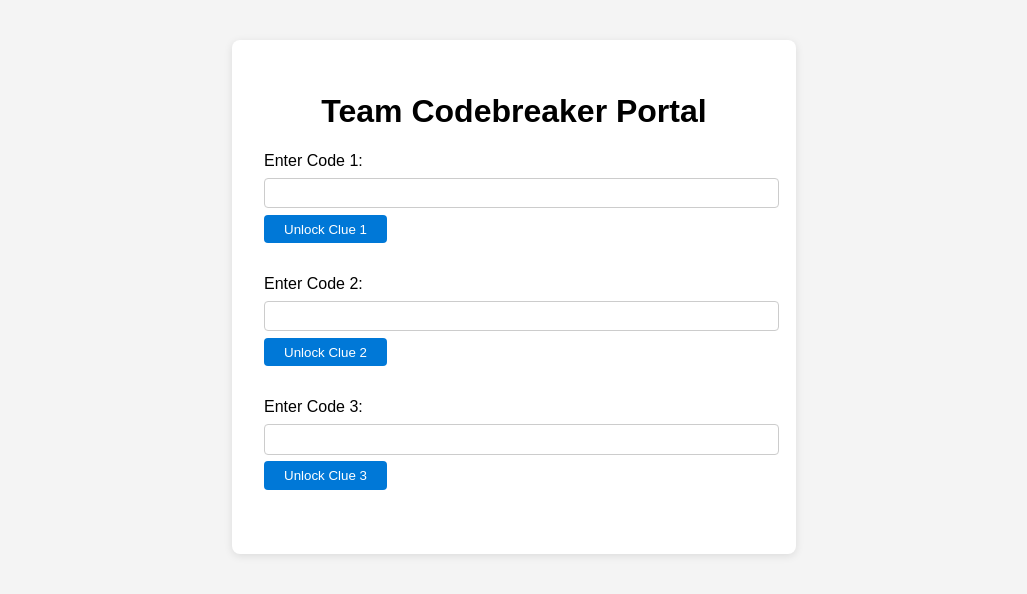
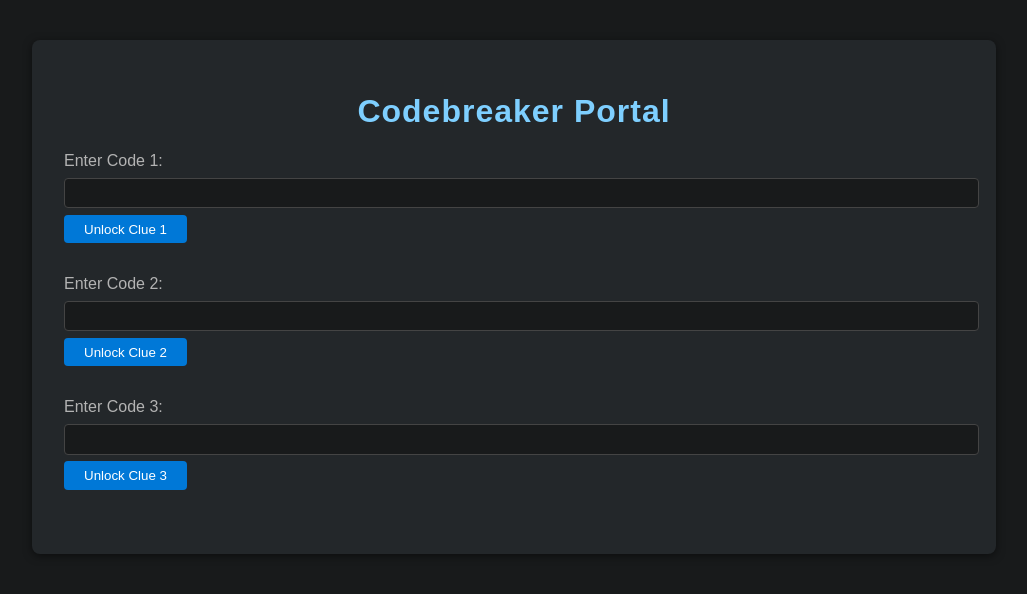
Before and after one commit to mandjevant/mandjevant.github.io, a plain HTML site: page index.html in a window 1280 px wide. Shown: the whole page, without its empty margins (126-1153 px from the left). Drawn offline with Linux system fonts and the light colour scheme.

Commit message:
Pretty html

```diff
--- a/index.html
+++ b/index.html
@@ -3,24 +3,27 @@
   <head>
     <meta charset="UTF-8" />
     <meta name="viewport" content="width=device-width, initial-scale=1.0" />
-    <title>Team Codebreaker Portal</title>
+    <title>Codebreaker Portal</title>
     <style>
       body {
         font-family: Arial, sans-serif;
-        background: #f4f4f4;
+        background: #181a1b;
+        color: #e0e0e0;
         margin: 0;
         padding: 0;
       }
       .container {
-        max-width: 500px;
+        max-width: 900px;
         margin: 40px auto;
-        background: #fff;
+        background: #23272a;
         padding: 2em;
         border-radius: 8px;
-        box-shadow: 0 2px 8px rgba(0, 0, 0, 0.1);
+        box-shadow: 0 2px 8px rgba(0, 0, 0, 0.5);
       }
       h1 {
         text-align: center;
+        color: #7ecfff;
+        letter-spacing: 1px;
       }
       .code-section {
         margin-bottom: 2em;
@@ -28,13 +31,21 @@
       label {
         display: block;
         margin-bottom: 0.5em;
+        color: #b3b3b3;
       }
       input[type="text"] {
         width: 100%;
         padding: 0.5em;
         margin-bottom: 0.5em;
-        border: 1px solid #ccc;
+        border: 1px solid #444;
         border-radius: 4px;
+        background: #181a1b;
+        color: #e0e0e0;
+        outline: none;
+        transition: border 0.2s;
+      }
+      input[type="text"]:focus {
+        border: 1.5px solid #7ecfff;
       }
       button {
         padding: 0.5em 1.5em;
@@ -43,26 +54,33 @@
         color: #fff;
         border-radius: 4px;
         cursor: pointer;
+        transition: background 0.2s;
+      }
+      button:hover:not(:disabled) {
+        background: #005fa3;
       }
       button:disabled {
-        background: #aaa;
+        background: #444;
+        color: #888;
       }
       .clue {
         display: none;
         margin-top: 1em;
         padding: 1em;
-        background: #e0ffe0;
+        background: #222d22;
         border-radius: 4px;
+        color: #b6ffb6;
+        box-shadow: 0 1px 4px rgba(0, 0, 0, 0.3);
       }
       .error {
-        color: #b00;
+        color: #ff6b6b;
         margin-top: 0.5em;
       }
     </style>
   </head>
   <body>
     <div class="container">
-      <h1>Team Codebreaker Portal</h1>
+      <h1>Codebreaker Portal</h1>
       <div class="code-section" id="section1">
         <label for="code1">Enter Code 1:</label>
         <input type="text" id="code1" autocomplete="off" />
```
